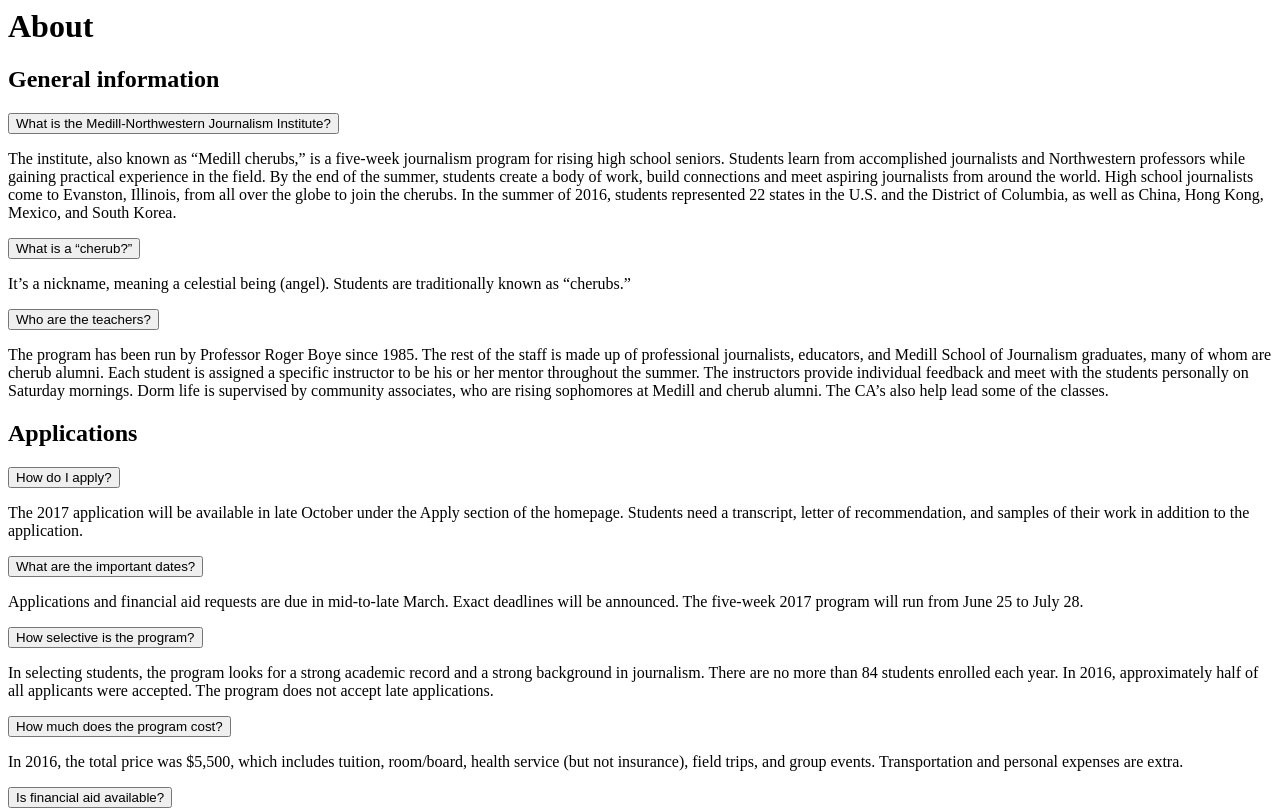
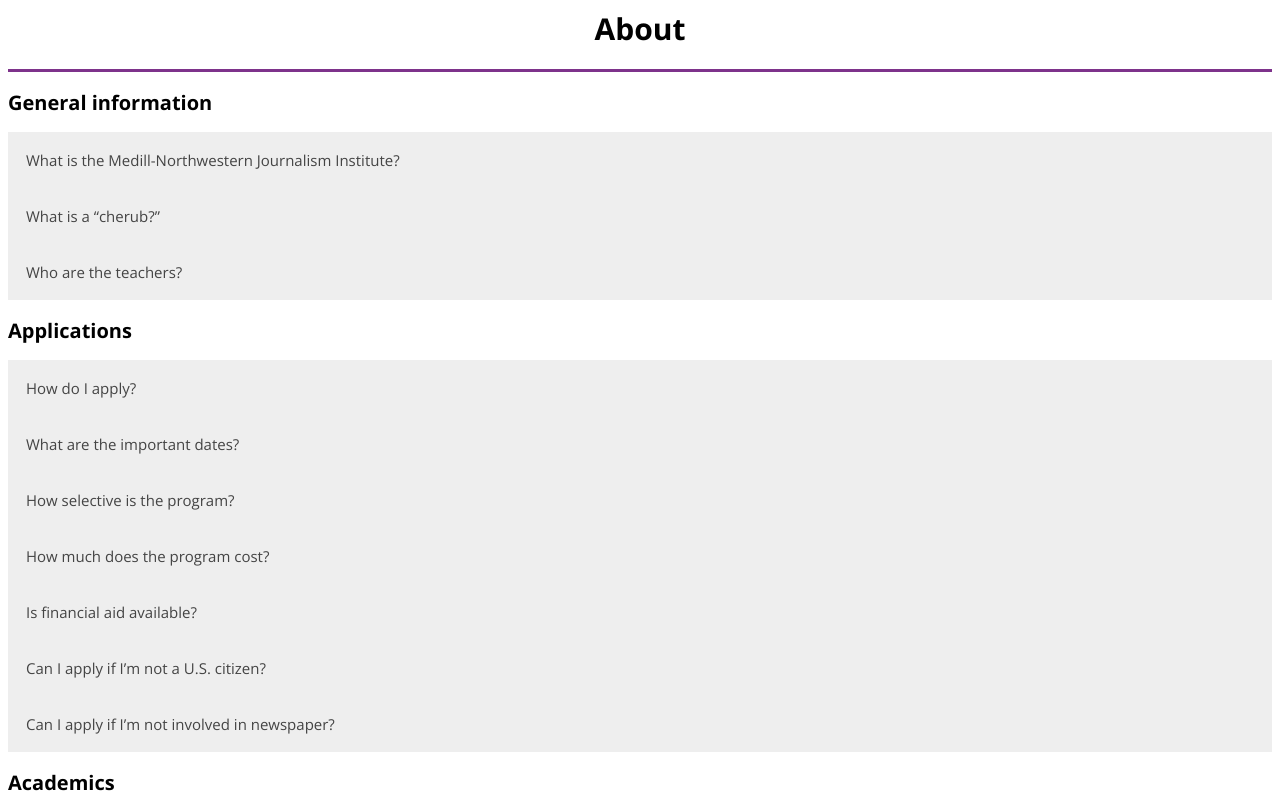
Before and after one commit to medillcherubs/2016-cherub-about, a plain HTML site: page index.html in a window 1280 px wide. Shown: the top 810 px of the page. Drawn offline with nearby package versions, Linux system fonts and the light colour scheme.

Commit message:
Update index.html

```diff
--- a/index.html
+++ b/index.html
@@ -1,5 +1,64 @@
 <link href='https://fonts.googleapis.com/css?family=Open+Sans:400,300,300italic,400italic,600,800,600italic,700,700italic,800italic' rel='stylesheet' type='text/css'>
+<style>
+  /* Style the buttons that are used to open and close the accordion panel */
+button.accordion {
+    background-color: #eee;
+    color: #444;
+    cursor: pointer;
+    padding: 18px;
+    width: 100%;
+    text-align: left;
+    border: none;
+    outline: none;
+    transition: 0.7s;
+    font-family: 'Open Sans';
+    font-size: 15px;
+}
+/* Add a background color to the button if it is clicked on (add the .active class with JS), and when you move the mouse over it (hover) */
+button.accordion.active, button.accordion:hover {
+    background-color: #ddd;
+}
 
+/* Style the accordion panel. Note: hidden by default */
+div.panel {
+    padding: 0 18px;
+    background-color: white;
+    display: none;
+}
+
+/* The "show" class is added to the accordion panel when the user clicks on one of the buttons. This will show the panel content */
+div.panel.show {
+    display: block !important;
+}
+p {
+  font-family: 'Georgia';
+  font-size: 13px;
+}
+
+h1 {
+  font-family: 'Open Sans';
+  font-size: 30px;
+  text-align: center;
+}
+
+h2 {
+  font-family: 'Open Sans';
+  font-size: 20px;
+}
+
+.box{
+	width:100%;
+	height:3px;
+  background:#7E338B;
+}
+li {
+  font-family: 'Georgia';
+  font-size: 12px;
+}
+
+
+
+</style>
 <h1>About</h1>
 
 <div class="box"></div>
```
